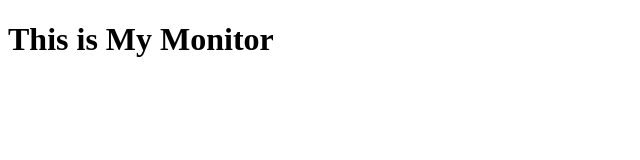
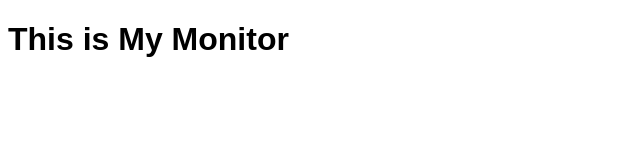
Before and after one commit to natemitch11/traceability-lab, a website: page client/index.html in a window 1280 px wide. Shown: the whole page, without its empty margins (0-640 px from the left). Drawn offline with Linux system fonts and the light colour scheme.

Commit message:
troubleshooting css again

```diff
--- a/client/index.html
+++ b/client/index.html
@@ -4,7 +4,7 @@
     <meta charset="UTF-8">
     <meta http-equiv="X-UA-Compatible" content="IE=edge">
     <meta name="viewport" content="width=device-width, initial-scale=1.0">
-    <link rel="stylesheet" type="text/css" href="public\index.css">
+    <link rel="stylesheet" type="text/css" href="../public/index.css">
     <title>Monitoring Lab</title>
 </head>
 <body>
```
Also changed, not shown: index.js (added).
